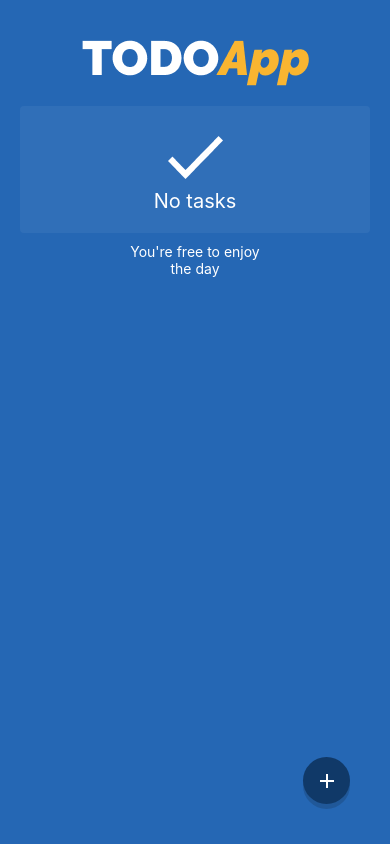
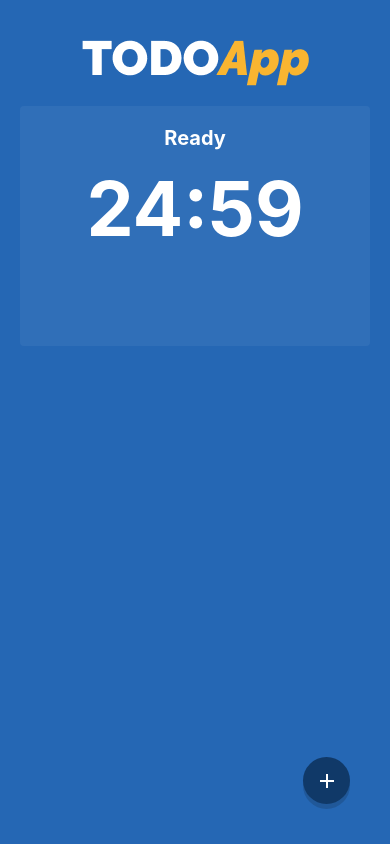
Before and after one commit to valerialeticia/todo-app-mobile, a React Native app: screen / in a window 390 px wide. Built offline with nearby package versions, Linux system fonts and the light colour scheme.

Commit message:
feat: cria componente timer

```diff
--- /dev/null
+++ b/src/components/Timer/Timer.tsx
@@ -0,0 +1,75 @@
+import { StyleSheet, Text, View } from 'react-native';
+import { Buttons } from '../Buttons';
+
+const playImage = require('../../../assets/play.png');
+const pauseImage = require('../../../assets/pause.png');
+const stopImage = require('../../../assets/stop.png');
+const restartImage = require('../../../assets/restart.png');
+const strongCheckImage = require('../../../assets/strong-check.png');
+
+type Props = {
+  step?: 'START' | 'IN_PROGRESS' | 'FINISHED';
+};
+
+export function Timer({ step = 'FINISHED' }: Props) {
+  return (
+    <View style={styles.container}>
+      <Text style={styles.statusText}>Ready</Text>
+      <Text style={styles.timerText}>24:59</Text>
+      <View style={styles.controls}>
+        {step === 'START' && (
+          <View style={{ width: '80%' }}>
+            <Buttons label='start' variant='light' />
+          </View>
+        )}
+        {step === 'IN_PROGRESS' && (
+          <>
+            <Buttons variant='light' icon={playImage} />
+            <View style={{ paddingHorizontal: 10 }}>
+              <Buttons variant='light' icon={pauseImage} />
+            </View>
+            <Buttons variant='light' icon={stopImage} />
+          </>
+        )}
+        {step === 'FINISHED' && (
+          <>
+            <Buttons variant='light' icon={restartImage} />
+            <View style={{ paddingLeft: 5 }}>
+              <Buttons variant='light' icon={strongCheckImage} />
+            </View>
+          </>
+        )}
+      </View>
+    </View>
+  );
+}
+
+const styles = StyleSheet.create({
+  container: {
+    width: '100%',
+    height: 240,
+    backgroundColor: 'rgba(255, 255, 255, 0.05)',
+    borderRadius: 4,
+    flexDirection: 'column',
+    alignItems: 'center',
+    justifyContent: 'space-between',
+    paddingVertical: 20,
+  },
+  statusText: {
+    fontSize: 20,
+    fontWeight: 'bold',
+    color: '#fff',
+  },
+  timerText: {
+    fontSize: 75,
+    fontWeight: 'bold',
+    color: '#fff',
+  },
+  controls: {
+    width: '100%',
+    height: 60,
+    flexDirection: 'row',
+    alignItems: 'center',
+    justifyContent: 'center',
+  },
+});
--- /dev/null
+++ b/src/components/Timer/index.tsx
@@ -0,0 +1 @@
+export * from "./Timer";
--- a/src/components/index.tsx
+++ b/src/components/index.tsx
@@ -1,3 +1,4 @@
 export * from "./Cards";
 export * from "./Buttons";
 export * from "./Modal";
+export * from "./Timer";
--- a/src/screens/HomeScreen.tsx
+++ b/src/screens/HomeScreen.tsx
@@ -1,6 +1,6 @@
 import { Image, SafeAreaView, StyleSheet, Text, View } from "react-native";
 import { Theme } from "../themes";
-import { FabButton, NewTaskModal, NoTasksCards } from "../components";
+import { FabButton, NewTaskModal, NoTasksCards, Timer } from "../components";
 import { useState } from "react";
 
 const logo = require("../../assets/logo.png");
@@ -11,7 +11,8 @@ export function HomeScreen() {
     <SafeAreaView style={styles.safeArea}>
       <View style={styles.container}>
         <Image source={logo} style={styles.logo} resizeMode="contain" />
-        <NoTasksCards />
+        {false ? <NoTasksCards /> : <Timer />}
+
         <FabButton onPress={() => setIsNewTaskModalVisible(true)} />
         <NewTaskModal
           isVisible={isNewTaskModalVisible}
```
